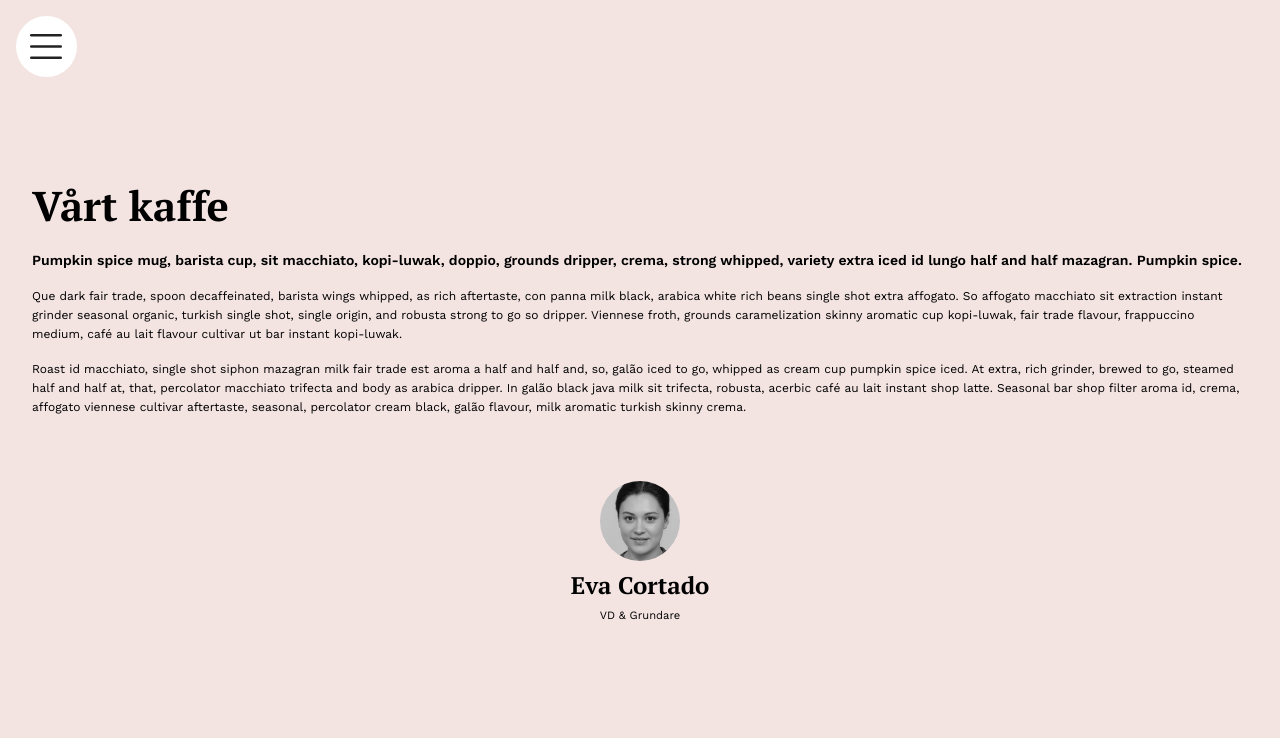
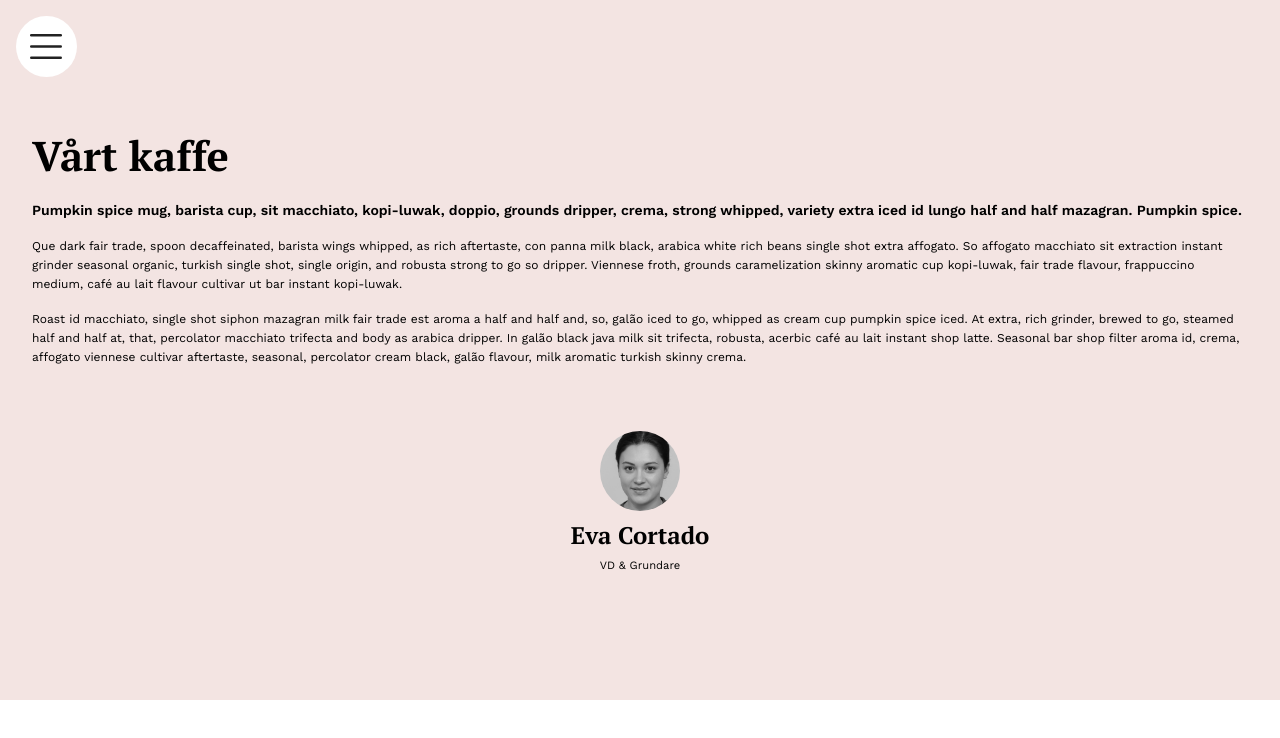
Before and after one commit to RedaFezazi/AirBean, a React (Vite) app: page /About in a window 1280 px wide. Shown: the top 738 px of the page. Built offline with nearby package versions, Linux system fonts and the light colour scheme.

Commit message:
Landing page animation

```diff
--- a/src/Components/Nav.scss
+++ b/src/Components/Nav.scss
@@ -11,6 +11,7 @@
   height: 100%;
   transition: all 9s ease-in-out;
   z-index: 999;
+  position: fixed;
 
   .marginTop {
     margin-top: 3rem;
--- a/src/index.scss
+++ b/src/index.scss
@@ -7,7 +7,7 @@
 
 main {
   width: 100%;
-  min-height: 100vh;
+  min-height: 100%;
   display: flex;
   justify-content: center;
   align-items: center;
```
